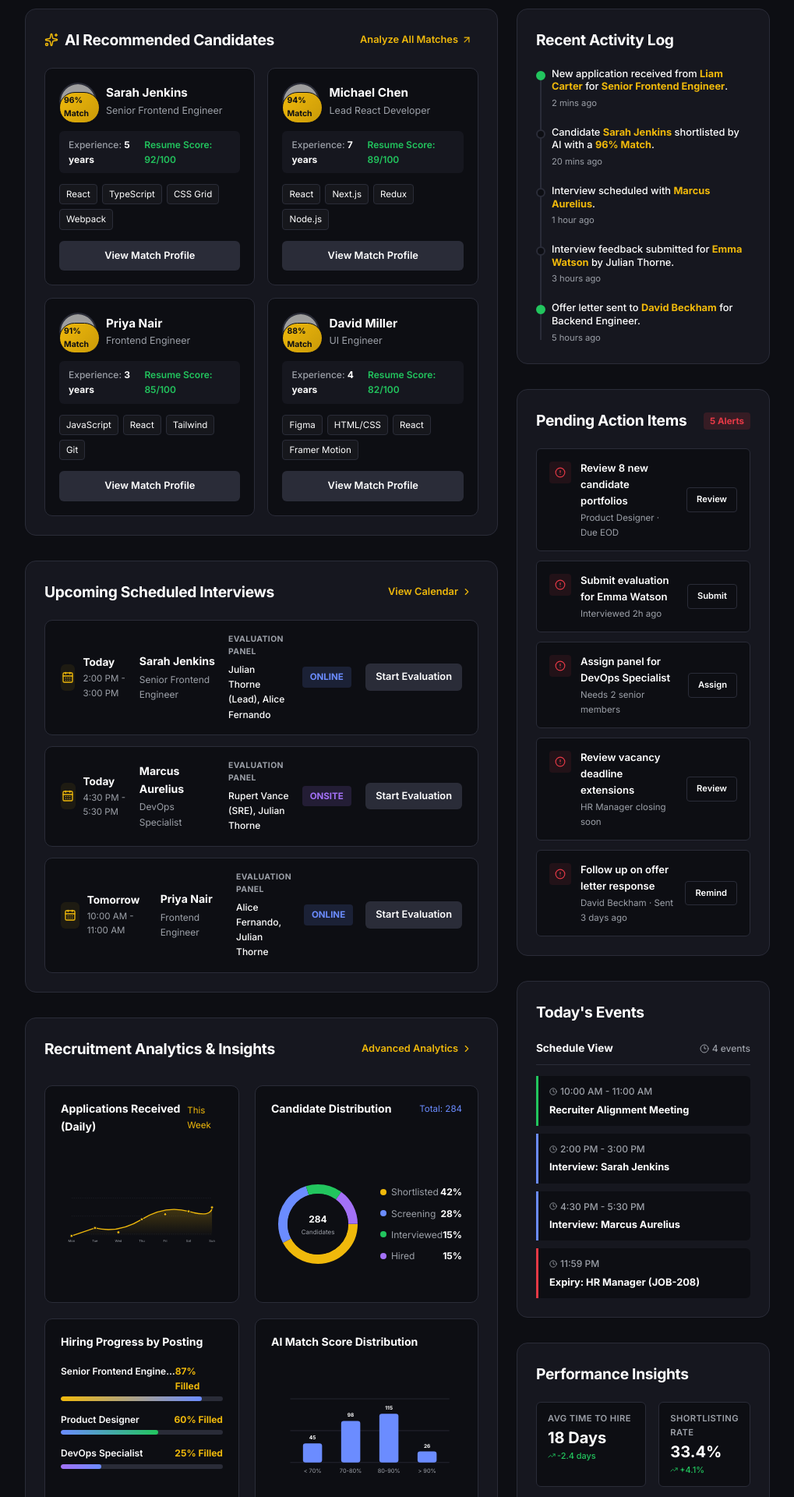
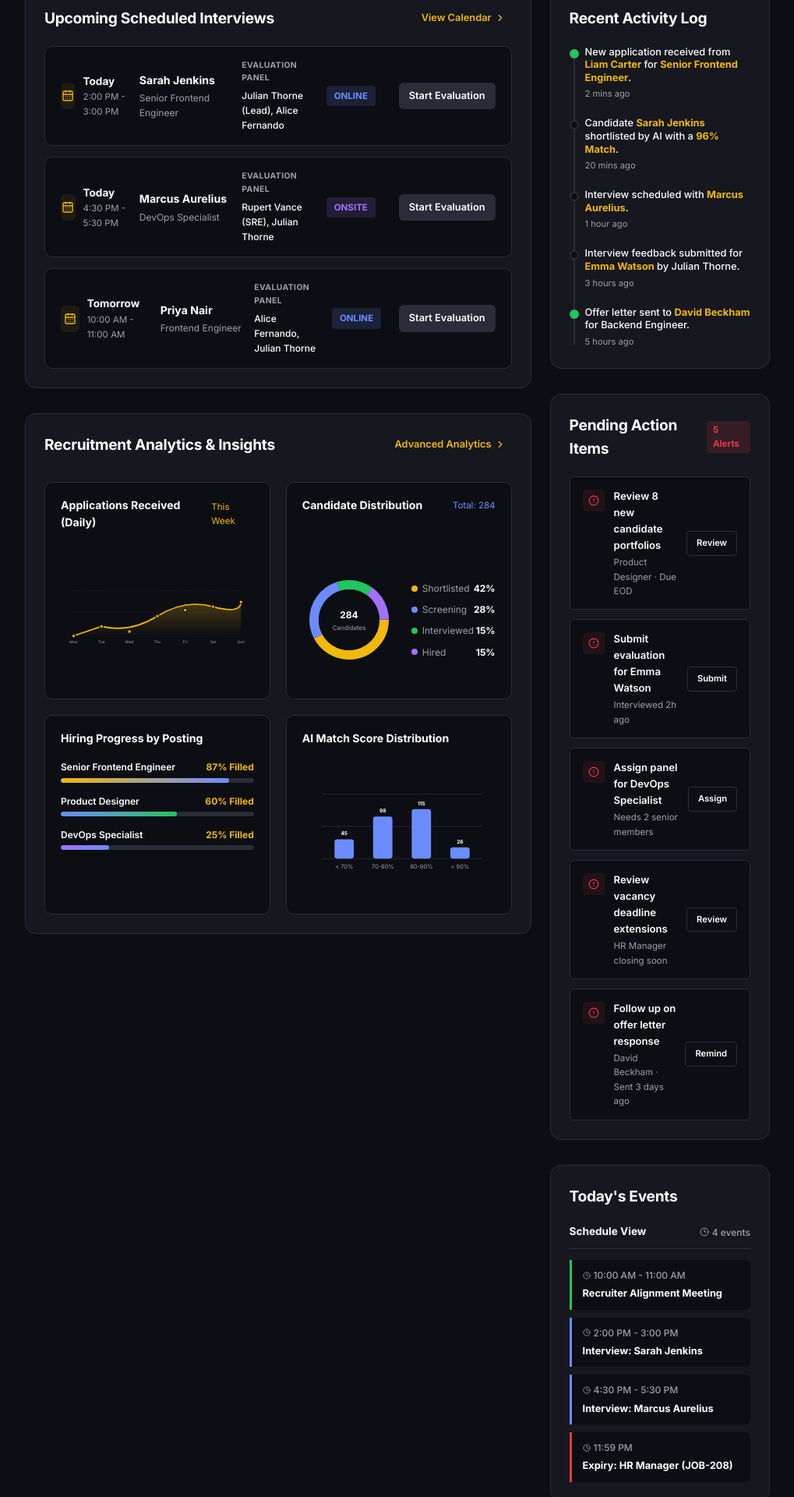
Before and after one commit to IntelliHire-project/Source-code, a React (Create React App) app in the folder frontend/: page /recruiter/dashboard in a window 1280 px wide. Shown: the part 760-2680 px from the top of the page at 78% size, without its empty margins (260-1279 px from the left). Built offline with nearby package versions, Linux system fonts and the light colour scheme; grey boxes are pictures that could not be loaded.

Commit message:
feat: updated recruiter dashboard UI with analytics, pipeline overview, and interview scheduling components

```diff
--- a/frontend/src/pages/recruiter/Dashboard/RecruiterDashboard.css
+++ b/frontend/src/pages/recruiter/Dashboard/RecruiterDashboard.css
@@ -222,14 +222,14 @@
   background: var(--primary, #16171F);
   border: 1px solid var(--primary-light, #2A2C38);
   border-radius: var(--radius-lg, 14px);
-  padding: 24px 28px;
+  padding: 16px 28px;
 }
 
 .pipeline-wrapper {
   display: flex;
   align-items: center;
   justify-content: space-between;
-  margin-top: 24px;
+  margin-top: 16px;
   position: relative;
 }
 
@@ -283,7 +283,7 @@
 }
 
 .pipeline-step-label {
-  margin-top: 10px;
+  margin-top: 6px;
   font-size: 0.78rem;
   font-weight: 600;
   color: var(--text-muted, #9CA0A8);
--- a/frontend/src/pages/recruiter/Dashboard/RecruiterDashboard.jsx
+++ b/frontend/src/pages/recruiter/Dashboard/RecruiterDashboard.jsx
@@ -52,50 +52,6 @@ const PIPELINE_STEPS = [
   { label: 'Offers Sent', count: 14, status: 'pending' },
   { label: 'Hired', count: 8, status: 'pending' }
 ];
-
-const AI_RECOMMENDED_CANDIDATES = [
-  {
-    id: 'CAND-001',
-    name: 'Sarah Jenkins',
-    position: 'Senior Frontend Engineer',
-    matchScore: 96,
-    skills: ['React', 'TypeScript', 'CSS Grid', 'Webpack'],
-    experience: '5 years',
-    resumeScore: 92,
-    avatar: 'https://images.unsplash.com/photo-1534528741775-53994a69daeb?auto=format&fit=crop&w=100&h=100&q=80',
-  },
-  {
-    id: 'CAND-002',
-    name: 'Michael Chen',
-    position: 'Lead React Developer',
-    matchScore: 94,
-    skills: ['React', 'Next.js', 'Redux', 'Node.js'],
-    experience: '7 years',
-    resumeScore: 89,
-    avatar: 'https://images.unsplash.com/photo-1507003211169-0a1dd7228f2d?auto=format&fit=crop&w=100&h=100&q=80',
-  },
-  {
-    id: 'CAND-003',
-    name: 'Priya Nair',
-    position: 'Frontend Engineer',
-    matchScore: 91,
-    skills: ['JavaScript', 'React', 'Tailwind', 'Git'],
-    experience: '3 years',
-    resumeScore: 85,
-    avatar: 'https://images.unsplash.com/photo-1494790108377-be9c29b29330?auto=format&fit=crop&w=100&h=100&q=80',
-  },
-  {
-    id: 'CAND-004',
-    name: 'David Miller',
-    position: 'UI Engineer',
-    matchScore: 88,
-    skills: ['Figma', 'HTML/CSS', 'React', 'Framer Motion'],
-    experience: '4 years',
-    resumeScore: 82,
-    avatar: 'https://images.unsplash.com/photo-1500648767791-00dcc994a43e?auto=format&fit=crop&w=100&h=100&q=80',
-  }
-];
-
 const UPCOMING_INTERVIEWS = [
   {
     id: 'INT-501',
@@ -148,15 +104,6 @@ const CALENDAR_EVENTS = [
   { id: 'EVT-003', time: '4:30 PM - 5:30 PM', title: 'Interview: Marcus Aurelius', category: 'interview' },
   { id: 'EVT-004', time: '11:59 PM', title: 'Expiry: HR Manager (JOB-208)', category: 'deadline' }
 ];
-
-const PERFORMANCE_INSIGHTS = [
-  { label: 'Avg Time to Hire', value: '18 Days', trend: '-2.4 days', trendType: 'positive' },
-  { label: 'Shortlisting Rate', value: '33.4%', trend: '+4.1%', trendType: 'positive' },
-  { label: 'Interview Success Rate', value: '64%', trend: '+1.5%', trendType: 'positive' },
-  { label: 'Offer Acceptance Rate', value: '88%', trend: '+3%', trendType: 'positive' },
-  { label: 'Hired This Month', value: '8 Candidates', trend: 'Target met', trendType: 'neutral' }
-];
-
 // SVG Chart data points
 const AREA_CHART_DATA = [
   { day: 'Mon', applicants: 25 },
@@ -288,50 +235,6 @@ function RecruiterDashboard() {
             {/* ── Left Column (Main Widgets) ── */}
             <div className="main-column">
 
-              {/* ── 5. AI Recommended Candidates ── */}
-              <div className="dashboard-panel-card">
-                <div className="panel-header-row">
-                  <h2 className="recruiter-section-title">
-                    <Sparkles size={18} style={{ color: 'var(--accent)' }} />
-                    AI Recommended Candidates
-                  </h2>
-                  <button className="panel-view-all-btn" onClick={() => navigate('/recruiter/applicants/ranked')}>
-                    Analyze All Matches <ArrowUpRight size={14} />
-                  </button>
-                </div>
-
-                <div className="candidates-horizontal-scroll">
-                  {AI_RECOMMENDED_CANDIDATES.map((cand) => (
-                    <div key={cand.id} className="candidate-rec-card">
-                      <div className="candidate-card-header">
-                        <div className="candidate-photo-wrapper">
-                          <img src={cand.avatar} alt={cand.name} className="candidate-profile-pic" />
-                          <span className="match-score-badge">{cand.matchScore}% Match</span>
-                        </div>
-                        <div className="candidate-name-title">
-                          <h4>{cand.name}</h4>
-                          <span>{cand.position}</span>
-                        </div>
-                      </div>
-
-                      <div className="candidate-meta-row">
-                        <span className="candidate-exp">Experience: <strong>{cand.experience}</strong></span>
-                        <span className="candidate-resume-score">Resume Score: {cand.resumeScore}/100</span>
-                      </div>
-
-                      <div className="candidate-skills-wrap">
-                        {cand.skills.map((skill, sIdx) => (
-                          <span key={sIdx} className="candidate-skill-tag">{skill}</span>
-                        ))}
-                      </div>
-
-                      <button className="view-profile-action-btn" onClick={() => navigate('/recruiter/applicants/ranked')}>
-                        View Match Profile
-                      </button>
-                    </div>
-                  ))}
-                </div>
-              </div>
               {/* ── 7. Upcoming Interviews ── */}
               <div className="dashboard-panel-card">
                 <div className="panel-header-row">
@@ -717,25 +620,6 @@ function RecruiterDashboard() {
                 </div>
               </div>
 
-              {/* ── 12. Performance Insights ── */}
-              <div className="dashboard-panel-card">
-                <div className="panel-header-row">
-                  <h2 className="recruiter-section-title">Performance Insights</h2>
-                </div>
-
-                <div className="performance-insights-grid">
-                  {PERFORMANCE_INSIGHTS.map((insight, idx) => (
-                    <div key={idx} className="insight-metric-mini">
-                      <span className="insight-metric-label">{insight.label}</span>
-                      <span className="insight-metric-value">{insight.value}</span>
-                      <span className={`insight-metric-footer ${insight.trendType === 'negative' ? 'warning' : ''}`}>
-                        <TrendingUp size={10} /> {insight.trend}
-                      </span>
-                    </div>
-                  ))}
-                </div>
-              </div>
-
             </div>
 
           </div>
```
